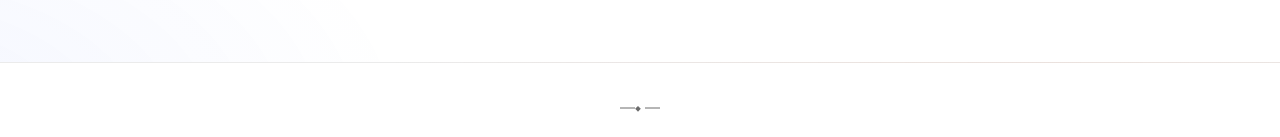
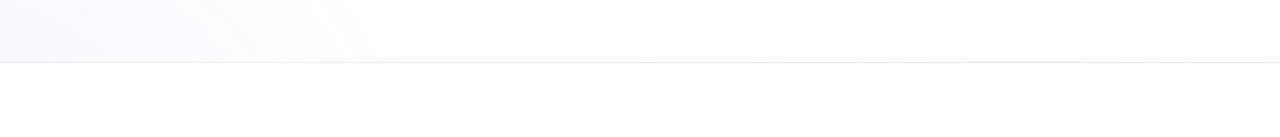
Before and after one commit to marksman-20/portfolio-next, a Next.js app: page /portfolio-next/ in a window 1280 px wide. Shown: the part 663-800 px from the top of the page. Built offline with nearby package versions, Linux system fonts and the light colour scheme; a web font is replaced by a local one.

Commit message:
Remove VectorBreak graphics to reduce blank space on homepage

```diff
--- a/src/app/components/VectorBreak.js
+++ /dev/null
@@ -1,10 +0,0 @@
-export default function VectorBreak() {
-  return (
-    <div style={{ width: '100%', padding: '40px 0', display: 'flex', justifyContent: 'center', opacity: 0.6 }}>
-      <svg width="40" height="10" viewBox="0 0 40 10" fill="none" xmlns="http://www.w3.org/2000/svg">
-        <path d="M0 5H15M25 5H40" stroke="currentColor" strokeWidth="1" />
-        <rect x="18" y="3" width="4" height="4" transform="rotate(45 18 3)" fill="currentColor" />
-      </svg>
-    </div>
-  );
-}
--- a/src/app/page.js
+++ b/src/app/page.js
@@ -2,7 +2,6 @@ import styles from './page.module.css';
 import Link from 'next/link';
 import ProjectCard from './components/ProjectCard';
 import TopicRow from './components/TopicRow';
-import VectorBreak from './components/VectorBreak';
 
 const projects = [
   {
@@ -93,7 +92,7 @@ export default function Home() {
         </div>
       </section>
 
-      <VectorBreak />
+
 
       <section id="work" className={styles.section}>
         <div className="container">
@@ -139,7 +138,7 @@ export default function Home() {
         </div>
       </section>
 
-      <VectorBreak />
+
 
       <section className={styles.section}>
         <div className="container">
```
